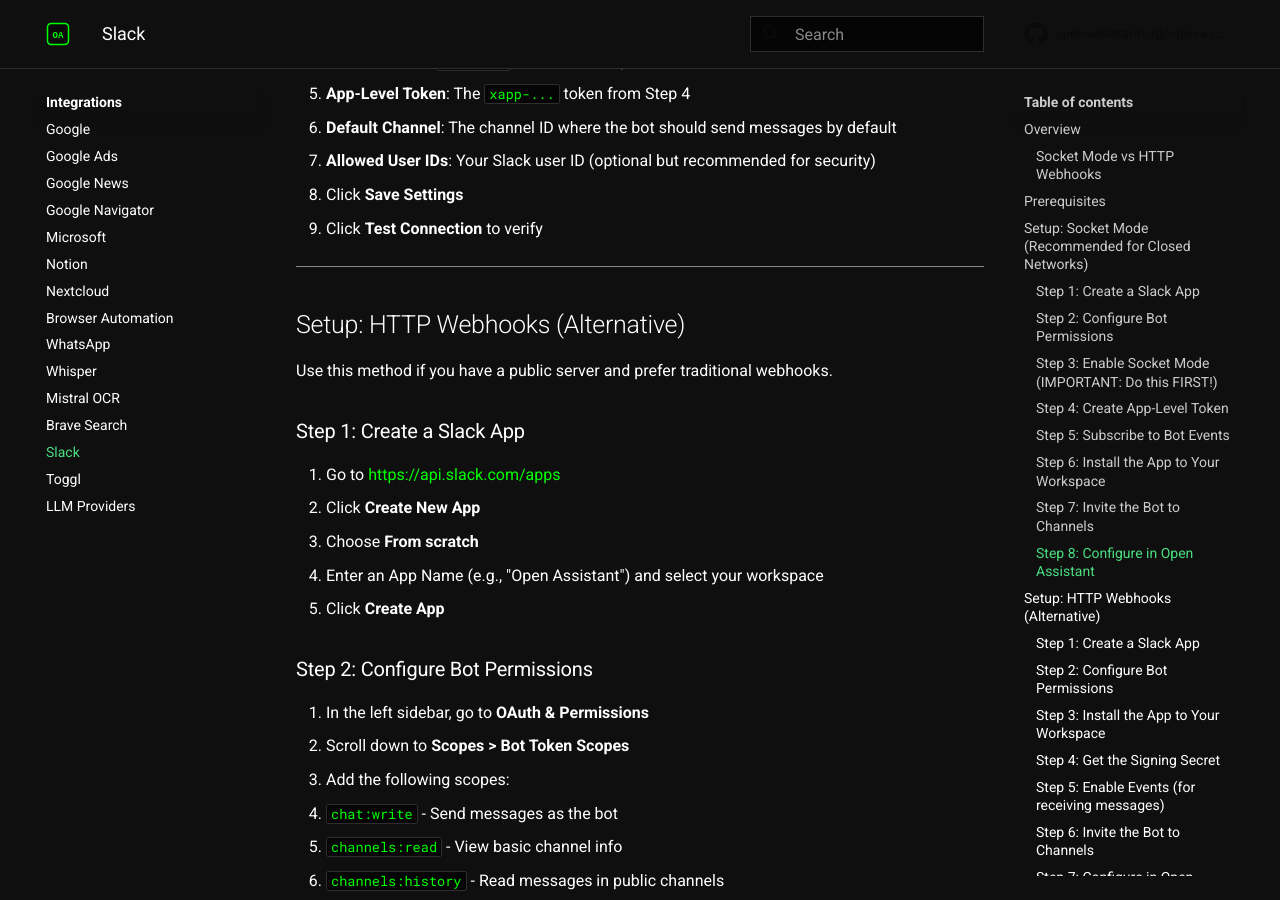
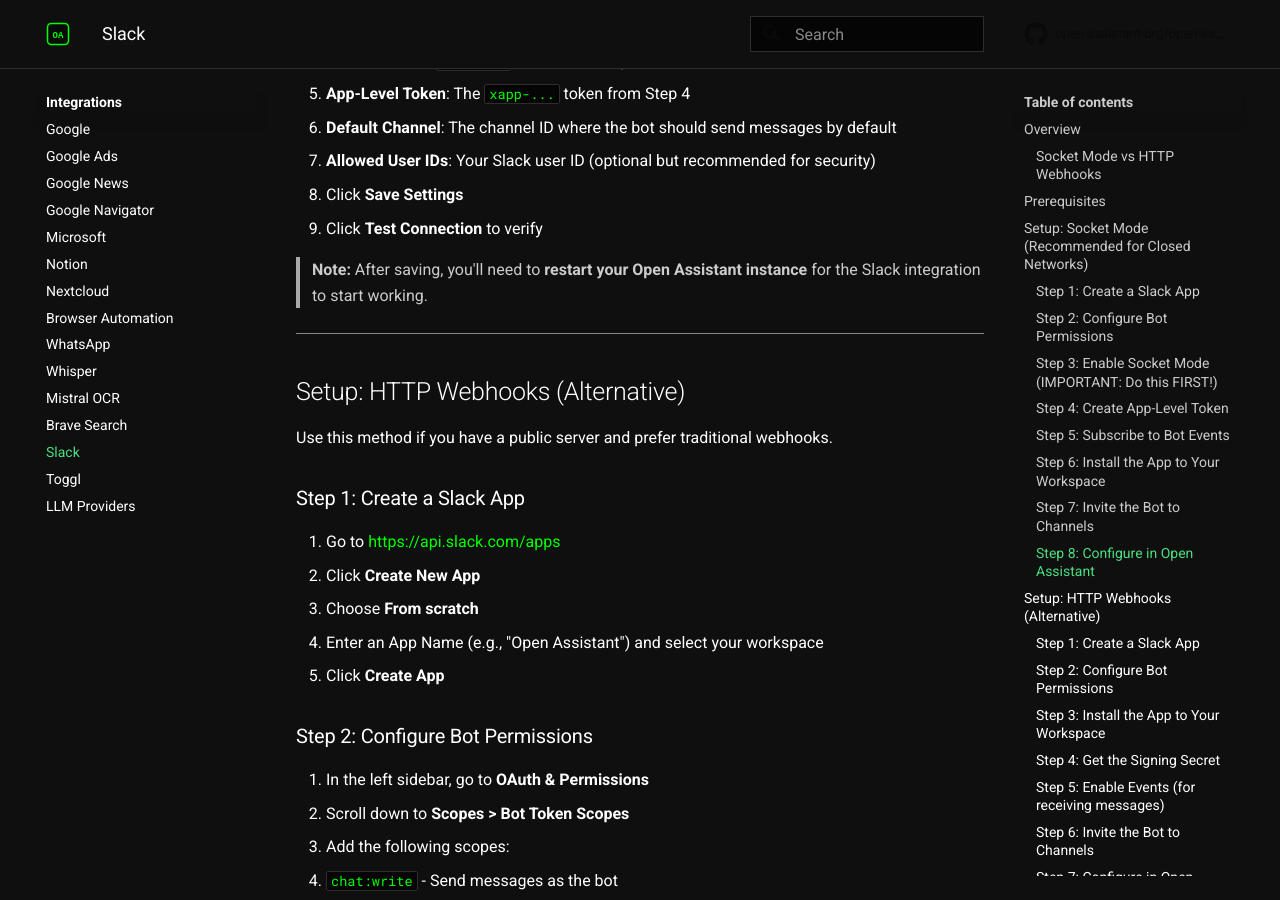
Before and after one commit to open-assistant-org/open-assistant, an MkDocs documentation site: the page built from docs/integrations/slack.md, in a window 1280 px wide and 900 px high, scrolled down 3325 px. Built offline with MkDocs 1.6.1 and Material for MkDocs 9.7.7, drawn with Linux system fonts in a browser that asks for light colours; comment, search, counter and statistics services are not loaded; some of the changed text lies outside the part shown.

Commit message:
docs: add restart note to Slack setup guide (#37)
Clarifies that Open Assistant must be restarted after saving Slack
settings for the integration to take effect.

Co-authored-by: Claude <noreply@anthropic.com>

```diff
--- a/docs/integrations/slack.md
+++ b/docs/integrations/slack.md
@@ -112,6 +112,8 @@ In Slack, invite the bot to any channel where you want it to listen:
 4. Click **Save Settings**
 5. Click **Test Connection** to verify
 
+> **Note:** After saving, you'll need to **restart your Open Assistant instance** for the Slack integration to start working.
+
 ---
 
 ## Setup: HTTP Webhooks (Alternative)
@@ -187,6 +189,8 @@ In Slack, invite the bot to any channel where you want it to listen:
    - **Allowed User IDs** (optional): Comma-separated list of Slack user IDs that are allowed to interact with the bot. Leave empty to allow all users.
 4. Click **Save Settings**
 5. Click **Test Connection** to verify
+
+> **Note:** After saving, you'll need to **restart your Open Assistant instance** for the Slack integration to start working.
 
 ## Configuration Options
 
```
